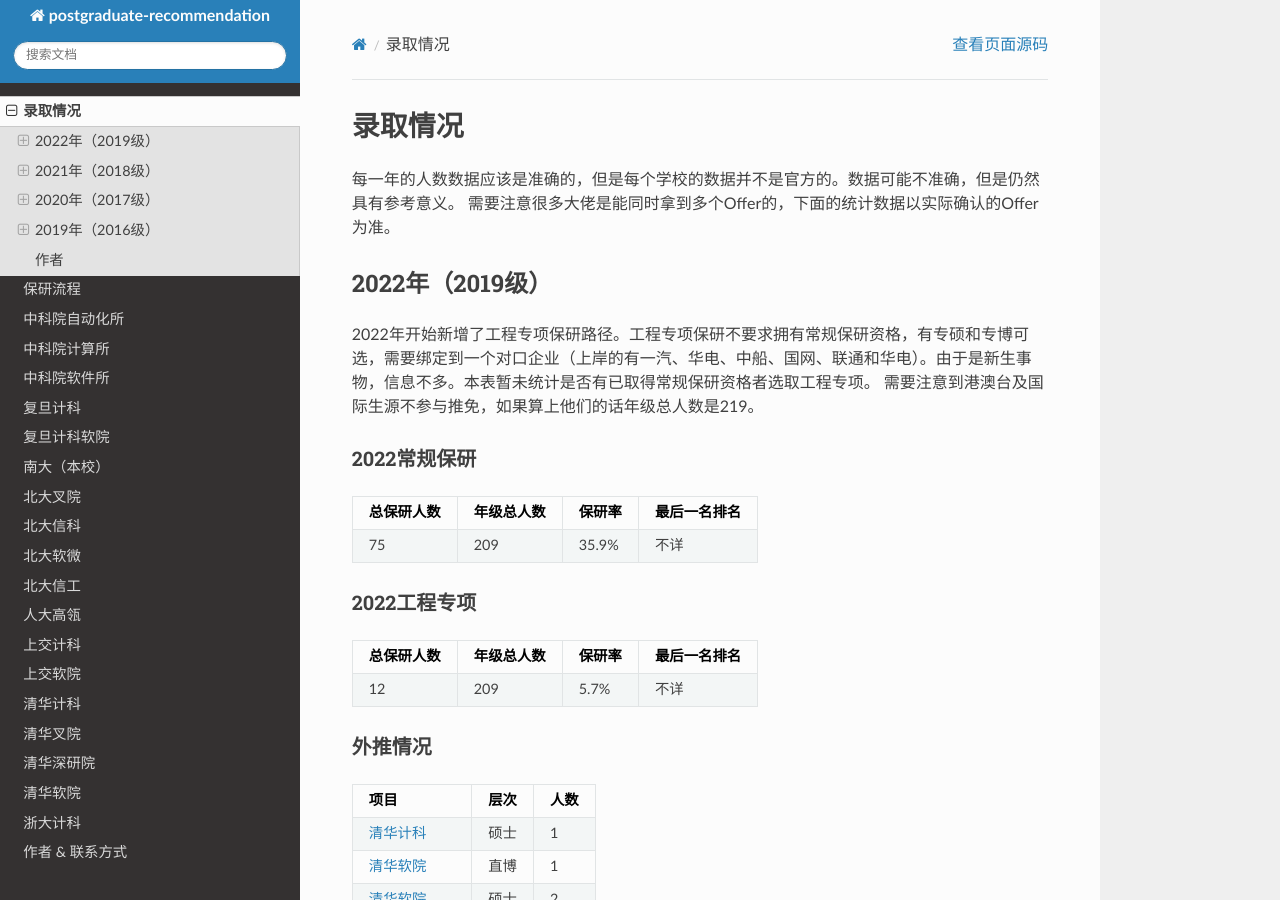
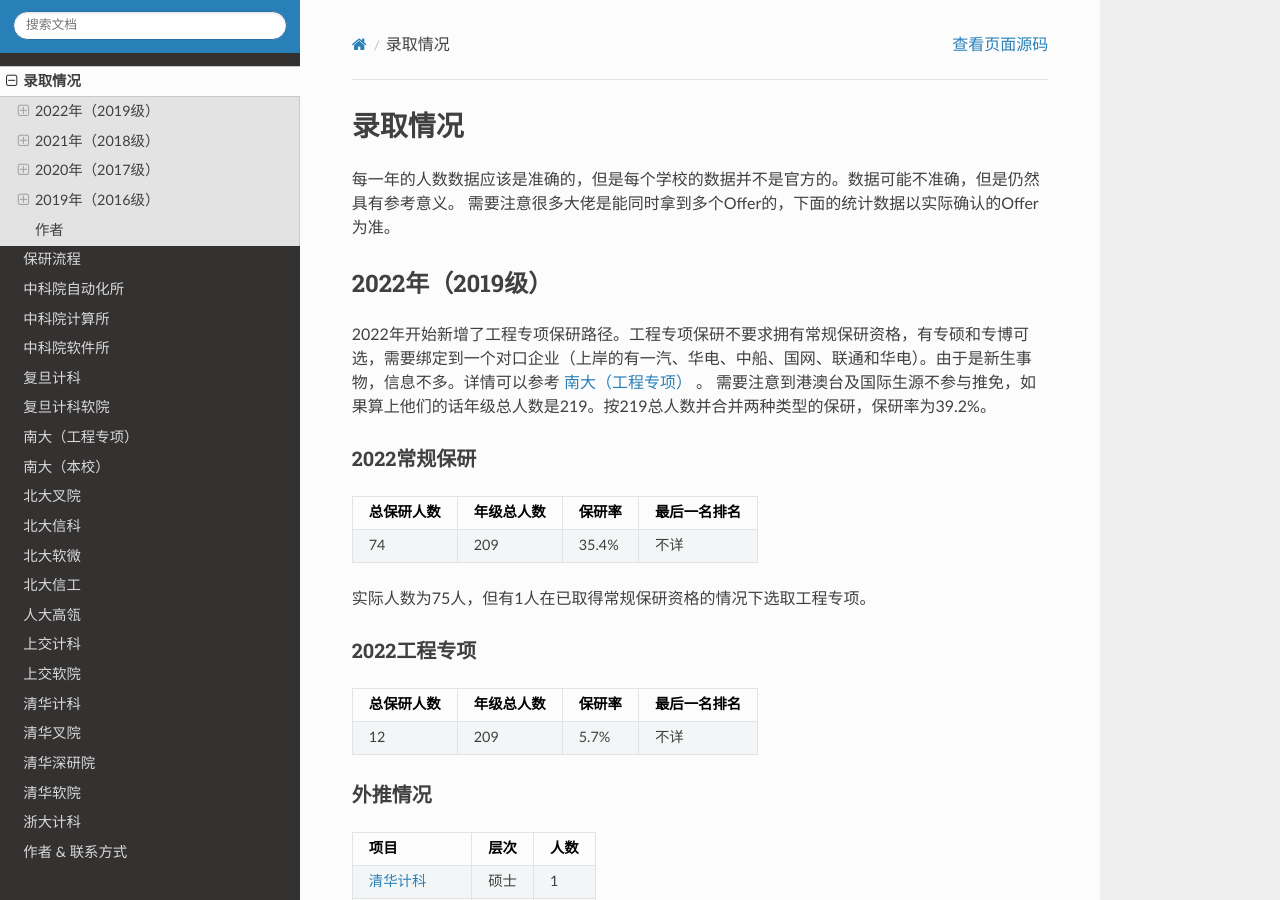
Before and after one commit to NJU-SE-15-share-review/postgraduate-recommendation, a Sphinx documentation site: the page built from source/statistics.rst, in a window 1280 px wide and 900 px high. Built offline with Sphinx 7.4.7 and the Read the Docs theme 2.0.0, drawn with Linux system fonts in a browser that asks for light colours.

Commit message:
feat: 工程专项

```diff
--- a/source/statistics.rst
+++ b/source/statistics.rst
@@ -7,18 +7,20 @@
 2022年（2019级）
 --------------------------------------
 
-2022年开始新增了工程专项保研路径。工程专项保研不要求拥有常规保研资格，有专硕和专博可选，需要绑定到一个对口企业（上岸的有一汽、华电、中船、国网、联通和华电）。由于是新生事物，信息不多。本表暂未统计是否有已取得常规保研资格者选取工程专项。
-需要注意到港澳台及国际生源不参与推免，如果算上他们的话年级总人数是219。
+2022年开始新增了工程专项保研路径。工程专项保研不要求拥有常规保研资格，有专硕和专博可选，需要绑定到一个对口企业（上岸的有一汽、华电、中船、国网、联通和华电）。由于是新生事物，信息不多。详情可以参考 :ref:`schools/nju/engineerproject:南大（工程专项）` 。
+需要注意到港澳台及国际生源不参与推免，如果算上他们的话年级总人数是219。按219总人数并合并两种类型的保研，保研率为39.2%。
 
 
 2022常规保研
 >>>>>>>>>>>>>>>>>>>>
 
-==========  ==========  ======  ============
-总保研人数  年级总人数  保研率      最后一名排名
-==========  ==========  ======  ============
-75          209         35.9%   不详
-==========  ==========  ======  ============
+==========  ==============  ========  =================
+总保研人数    年级总人数      保研率    最后一名排名
+==========  ==============  ========  =================
+74           209             35.4%     不详
+==========  ==============  ========  =================
+
+实际人数为75人，但有1人在已取得常规保研资格的情况下选取工程专项。
 
 2022工程专项
 >>>>>>>>>>>>>>>>>>>>
```
Also changed, not shown: source/schools/nju/engineerproject.rst (added, +51 -0 lines).
